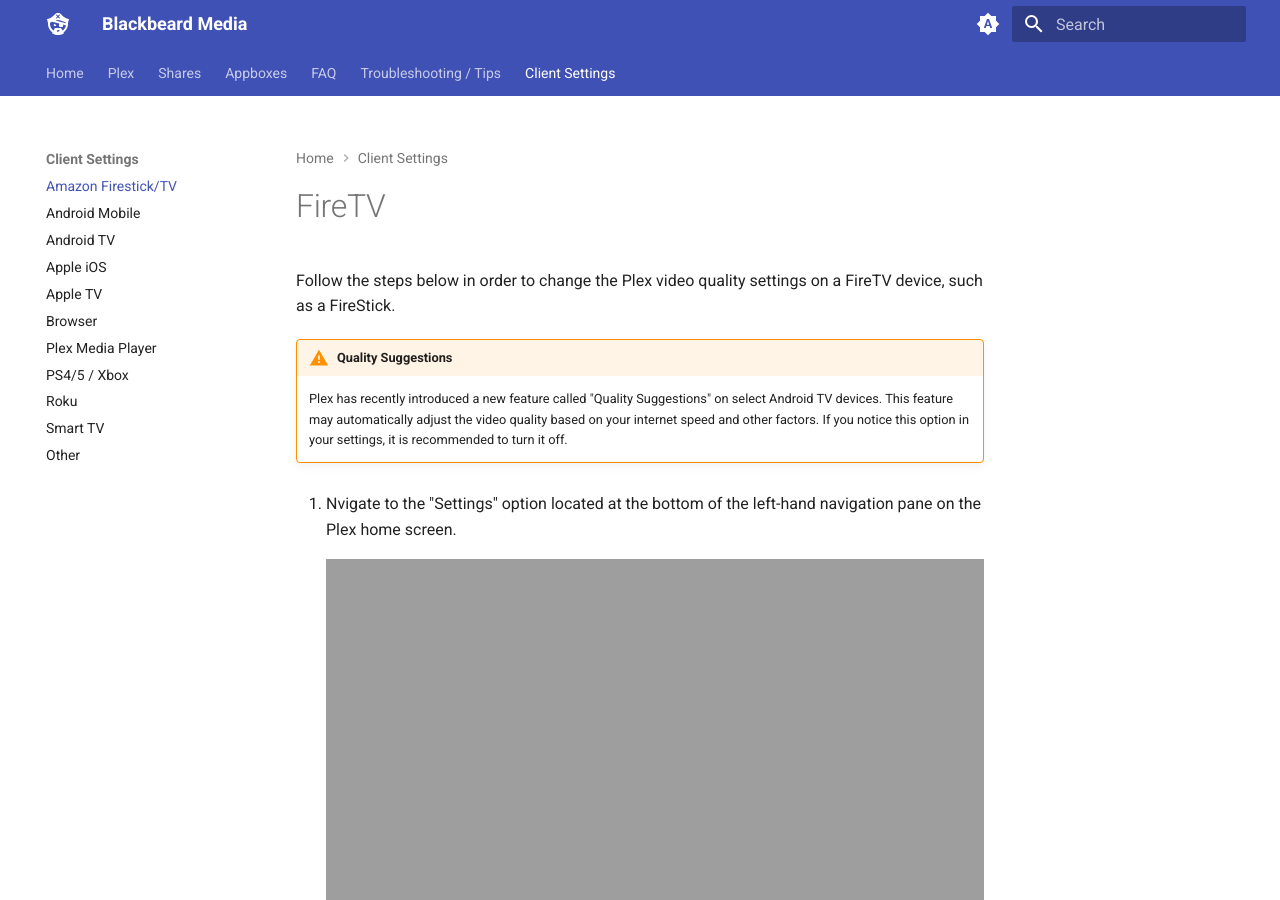
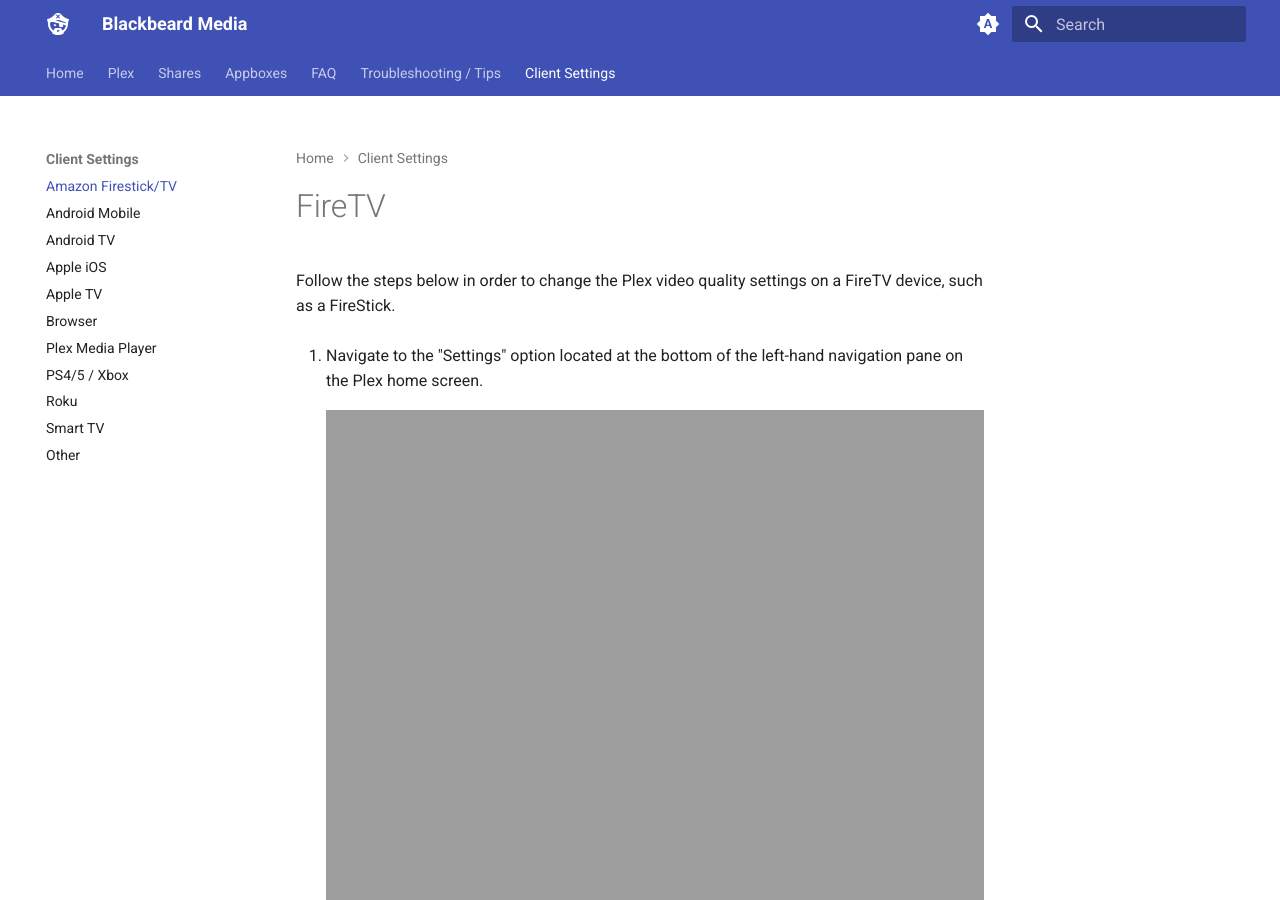
Before and after one commit to neomedia6989/docs-2, an MkDocs documentation site: the page built from docs/clients/firetv.md, in a window 1280 px wide and 900 px high. Built offline with MkDocs 1.6.1 and Material for MkDocs 9.7.7, drawn with Linux system fonts in a browser that asks for light colours.

Commit message:
Update firetv.md

```diff
--- a/docs/clients/firetv.md
+++ b/docs/clients/firetv.md
@@ -2,11 +2,7 @@
 
 Follow the steps below in order to change the Plex video quality settings on a FireTV device, such as a FireStick.
 
-!!! warning "Quality Suggestions"
-
-    Plex has recently introduced a new feature called "Quality Suggestions" on select Android TV devices. This feature may automatically adjust the video quality based on your internet speed and other factors. If you notice this option in your settings, it is recommended to turn it off.
-
-1. Nvigate to the "Settings" option located at the bottom of the left-hand navigation pane on the Plex home screen.
+1. Navigate to the "Settings" option located at the bottom of the left-hand navigation pane on the Plex home screen.
 
     <figure markdown>
     ![(../media/clients-firetv-1.png "Click on 'Settings'")](https://docs.blackbeard.media/media/clients-firetv-1.png){ width=700 }
```
